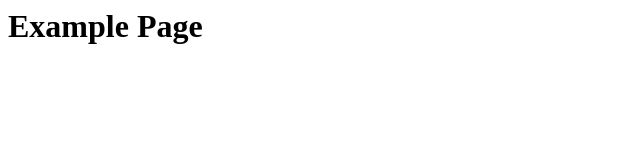
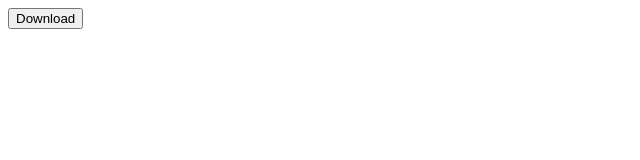
Before and after one commit to Farmorsrumpa/Farmorsrumpa.github.io, a plain HTML site: page index.html in a window 1280 px wide. Shown: the whole page, without its empty margins (0-640 px from the left). Drawn offline with Linux system fonts and the light colour scheme.

Commit message:
Update index.html

```diff
--- a/index.html
+++ b/index.html
@@ -1 +1 @@
-<h1>Example Page</h1>
+<a href="test.docx"><button>Download</button></a>
```
